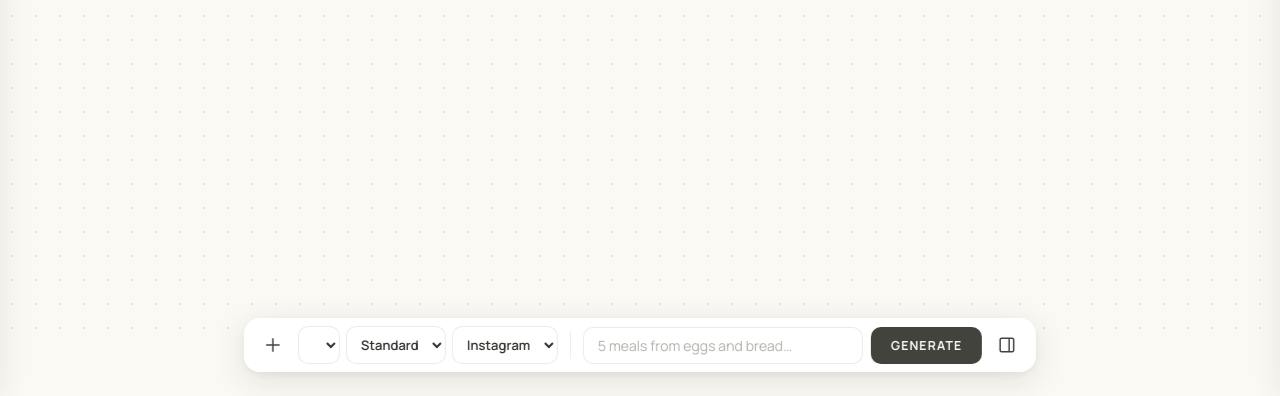
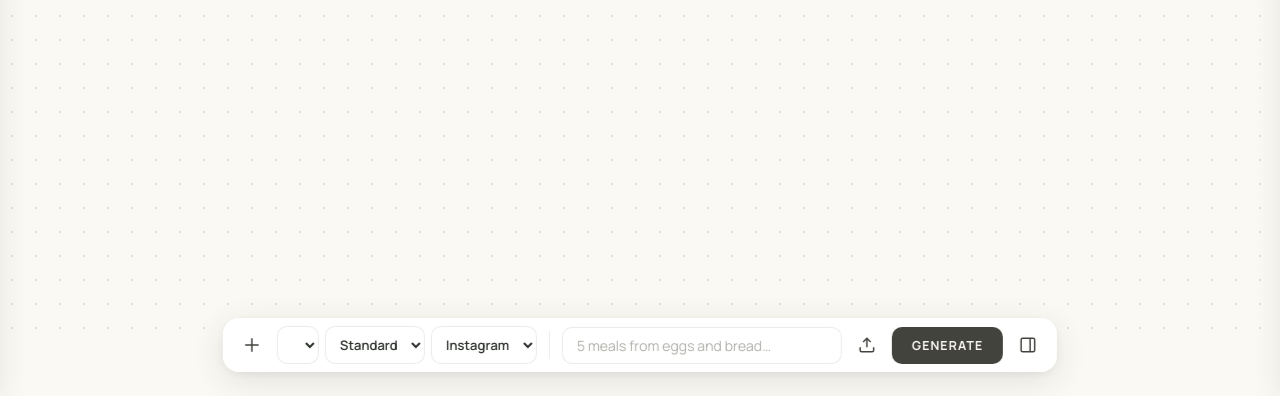
Before and after one commit to temisangerrard/Social-studio, a website with bundled scripts: page public/index.html in a window 1280 px wide. Shown: the part 404-800 px from the top of the page. Built offline with nearby package versions, Linux system fonts and the light colour scheme; files whose address does not match are found by name.

Commit message:
fix: restore upload button to toolbar — always visible, not buried in drawer
Co-Authored-By: Claude Sonnet 4.6 <noreply@anthropic.com>

```diff
--- a/public/app.js
+++ b/public/app.js
@@ -2167,6 +2167,9 @@ els.studioContentTypeSelect?.addEventListener("change", () => {
 els.studioUploadTrigger?.addEventListener("click", () => {
   els.studioReferenceFiles.click();
 });
+document.getElementById("toolbar-upload-btn")?.addEventListener("click", () => {
+  els.studioReferenceFiles.click();
+});
 
 els.studioReferenceFiles.addEventListener("change", async () => {
   showStatus("Uploading references…");
--- a/public/index.html
+++ b/public/index.html
@@ -62,6 +62,9 @@
         </div>
         <div class="toolbar-divider"></div>
         <input id="studio-idea-input" class="toolbar-idea-input" type="text" placeholder="5 meals from eggs and bread…" />
+        <button id="toolbar-upload-btn" class="toolbar-btn" type="button" title="Upload photos">
+          <svg width="18" height="18" viewBox="0 0 24 24" fill="none" stroke="currentColor" stroke-width="2"><path d="M21 15v4a2 2 0 0 1-2 2H5a2 2 0 0 1-2-2v-4"/><polyline points="17 8 12 3 7 8"/><line x1="12" y1="3" x2="12" y2="15"/></svg>
+        </button>
         <button id="studio-submit" class="toolbar-generate-btn" type="submit">Generate</button>
         <button id="toolbar-inspector-toggle" class="toolbar-btn" type="button" title="Toggle panel">
           <svg width="18" height="18" viewBox="0 0 24 24" fill="none" stroke="currentColor" stroke-width="2"><rect x="3" y="3" width="18" height="18" rx="2"/><line x1="15" y1="3" x2="15" y2="21"/></svg>
```
